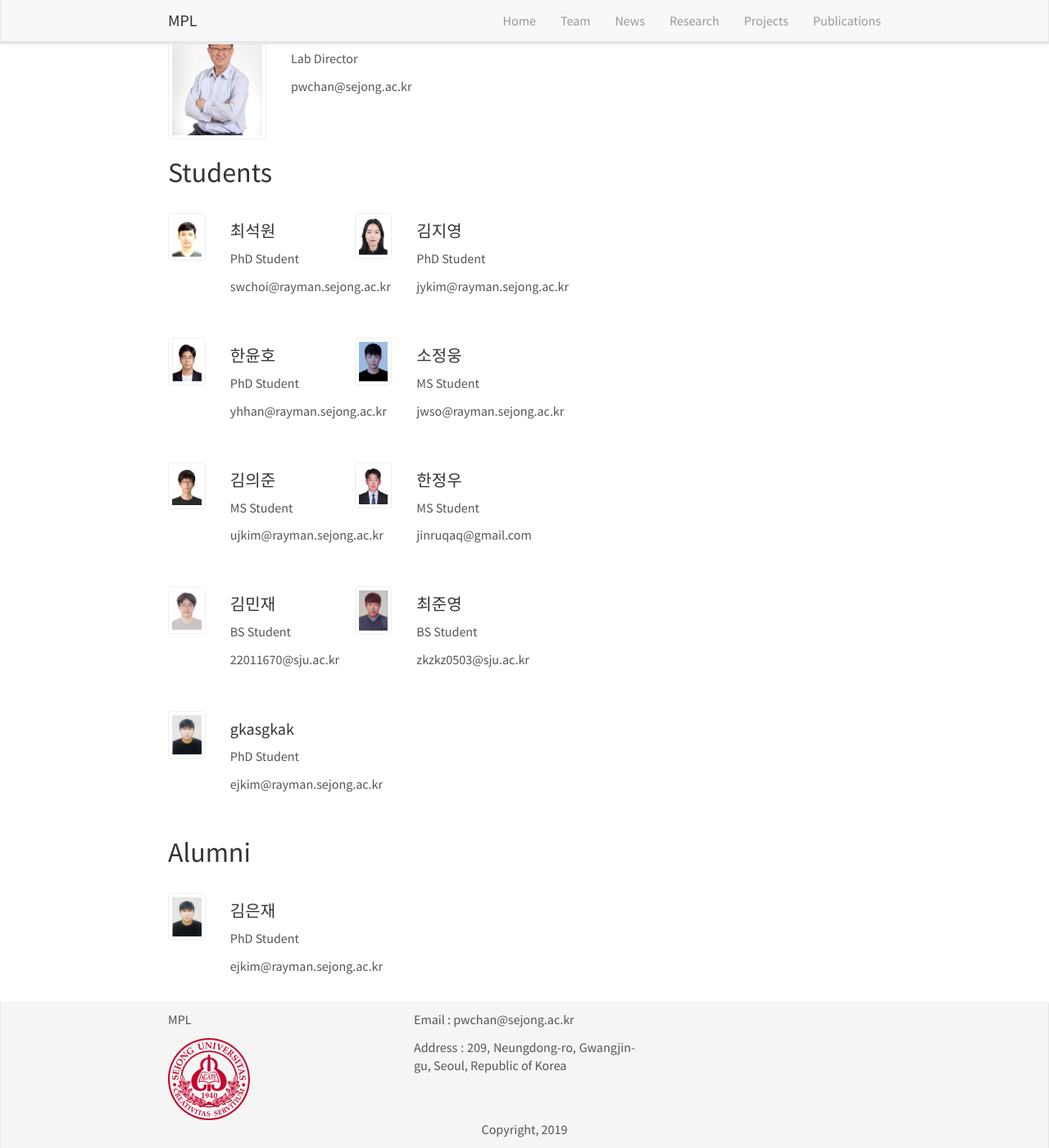
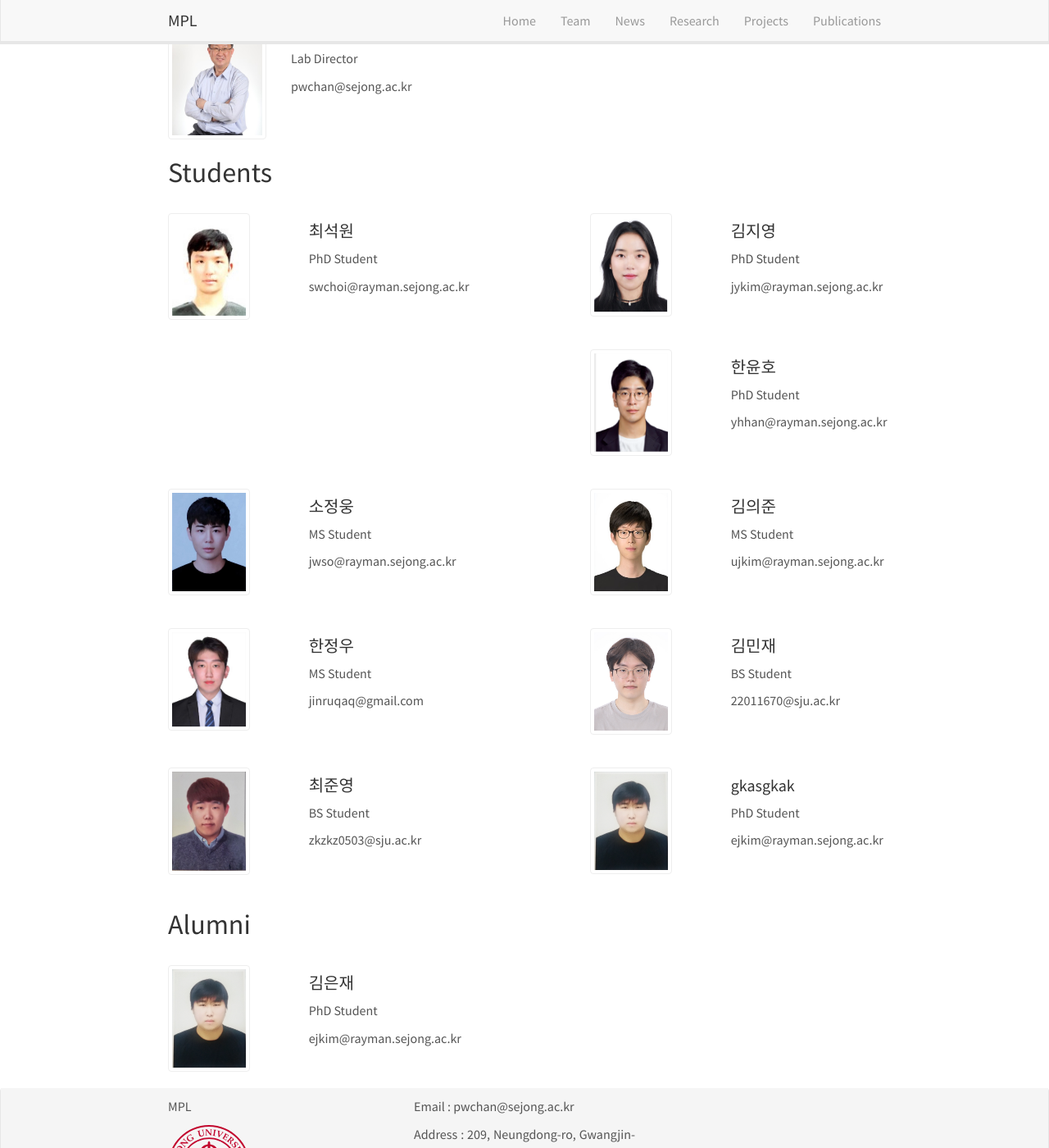
Before and after one commit to MPLRayman/webtest2, a Jekyll site: the page built from _pages/team/index.html, in a window 1280 px wide and 1400 px high, scrolled down 200 px. Shown: the whole window at 82% size. Built offline with Jekyll 4.4.1, drawn with Linux system fonts in a browser that asks for light colours; nearby versions of some CDN libraries.

Commit message:
kmj test commit

```diff
--- a/_pages/team/index.html
+++ b/_pages/team/index.html
@@ -37,7 +37,7 @@
 <style>
     .grid-container {
         display: grid;
-        grid-template-columns: repeat(auto-fill, minmax(400px, 1fr));
+        grid-template-columns: repeat(auto-fill, minmax(1000px, 1fr));
         grid-gap: 20px; /* 카드 간의 간격 */
     }
 
```
